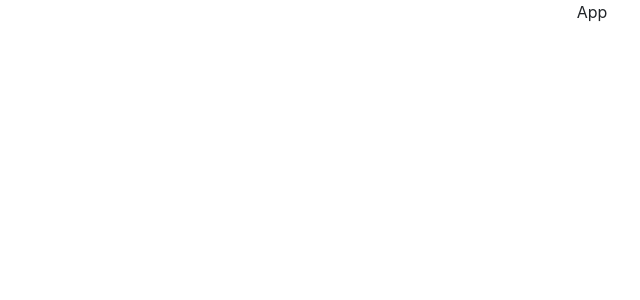
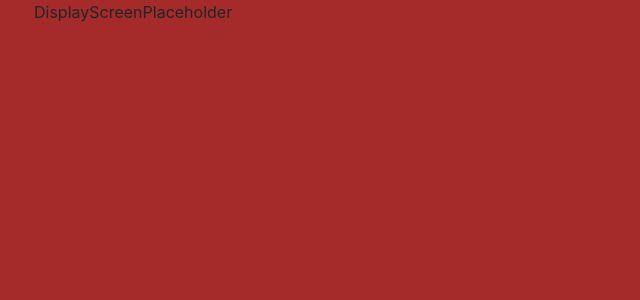
Before and after one commit to marcobuontempo/react-pokedex, a React (Create React App) app in the folder pokedex/: page / in a window 1280 px wide. Shown: the top 300 px of the page, without its empty margins (48-688 px from the left). Built offline with nearby package versions, Linux system fonts and the light colour scheme.

Commit message:
Create Pokedex placeholder component

```diff
--- a/pokedex/src/App.css
+++ b/pokedex/src/App.css
@@ -1,3 +1,4 @@
 .App {
-  text-align: center;
+  width: 100%;
+  height: 100%;
 }
--- a/pokedex/src/App.js
+++ b/pokedex/src/App.js
@@ -1,9 +1,10 @@
 import './App.css';
+import Pokedex from './components/Pokedex/Pokedex';
 
 function App() {
   return (
     <div className="App">
-      App
+      <Pokedex></Pokedex>
     </div>
   );
 }
--- /dev/null
+++ b/pokedex/src/components/Pokedex/Pokedex.css
@@ -0,0 +1,5 @@
+.Pokedex {
+    width: 100%;
+    height: 100%;
+    background: brown;
+}
--- /dev/null
+++ b/pokedex/src/components/Pokedex/Pokedex.js
@@ -0,0 +1,11 @@
+import './Pokedex.css'
+import React from 'react'
+
+export default function Pokedex() {
+  return (
+    <div className='Pokedex d-flex'>
+        <div className='col-4' style={{display:"None"}}>MenuPlaceholder</div>
+        <div className='container'>DisplayScreenPlaceholder</div>
+    </div>
+  )
+}
--- a/pokedex/src/index.css
+++ b/pokedex/src/index.css
@@ -1,3 +1,8 @@
+html, body, #root {
+  width: 100%;
+  height: 100%;
+}
+
 body {
   margin: 0;
   font-family: -apple-system, BlinkMacSystemFont, 'Segoe UI', 'Roboto', 'Oxygen',
```
Also changed, not shown: pokedex/public/logo192.png (deleted), pokedex/public/logo512.png (deleted).
